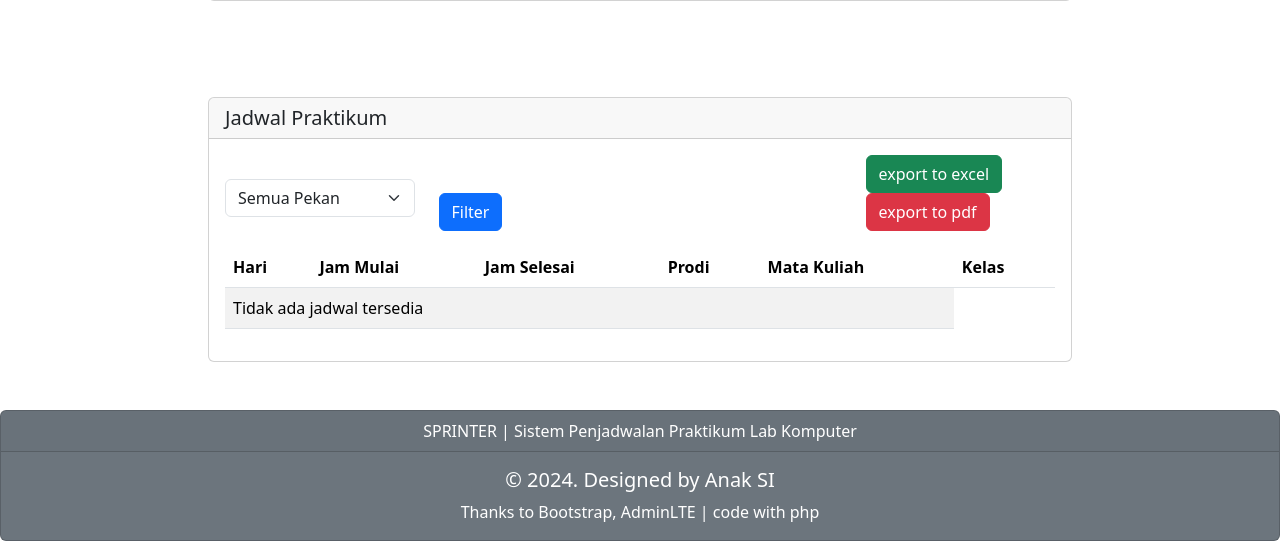
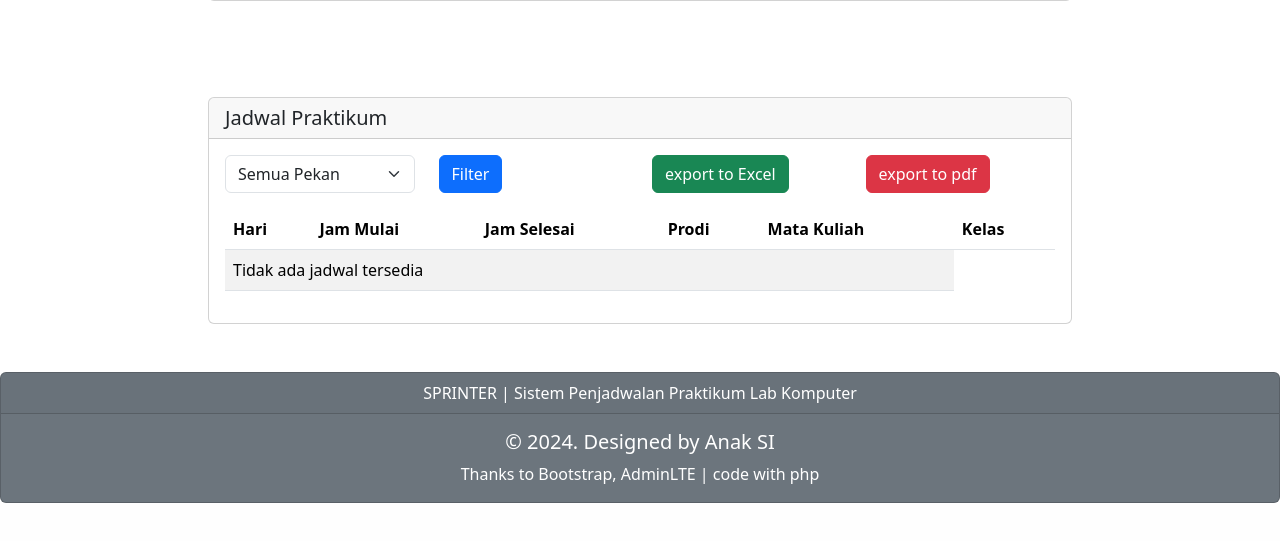
Before and after one commit to Achild29/SPRINTER, a PHP site: page /jadwal.php?pekan=1 in a window 1280 px wide. Shown: the part 1139-1680 px from the top of the page. After the commit the page ends 1642 px from the top, so only its background shows below. Run offline with PHP 8.4, Linux system fonts and the light colour scheme; the visitor is signed in with stand-in values (Sample User, id 1); data that the repository does not hold is empty.

Commit message:
re-adjust export buttons position (to wahyu: please check on your device)

```diff
--- a/SPRINTER/jadwal.php
+++ b/SPRINTER/jadwal.php
@@ -292,7 +292,7 @@
                     <div class="mb-3">
                         <form method="GET" action="">
                             <div class="row mb-3">
-                                <div class="col-md-3">
+                                <div class="col-md-3 d-flex align-items-end">
                                     <label for="pekan" class="form-label"></label>
                                     <select class="form-select" id="pekan" name="pekan">
                                         <option value="">Semua Pekan</option>
@@ -312,11 +312,13 @@
                                         ?>
                                     </select>
                                 </div>
-                                <div class="col-md-3 d-flex align-items-end">
+                                <div class="col-md-3">
                                     <button type="submit" class="btn btn-primary">Filter</button>
                                 </div>
                                 <div class="col-md-3 ms-auto">
-                                    <a href="jadwalxls.php?p=<?php echo ($_GET['pekan']) ?>" class="btn btn-success">export to excel</a>
+                                    <a href="jadwalxls.php?p=<?php echo ($_GET['pekan']) ?>" class="btn btn-success">export to Excel</a>
+                                </div>
+                                <div class="col-md-3 ms-auto">
                                     <a href="jadwalPdf.php?p=<?php echo ($_GET['pekan']) ?>" class="btn btn-danger">export to pdf</a>
                                 </div>
                             </div>
--- a/SPRINTER/lihatJadwal.php
+++ b/SPRINTER/lihatJadwal.php
@@ -88,7 +88,7 @@
                     <div class="mb-3">
                         <form method="GET" action="">
                             <div class="row mb-3">
-                                <div class="col-md-3">
+                                <div class="col-md-3 d-flex align-items-end">
                                     <label for="pekan" class="form-label"></label>
                                     <select class="form-select" id="pekan" name="pekan">
                                         <option value="">Semua Pekan</option>
@@ -108,11 +108,13 @@
                                         ?>
                                     </select>
                                 </div>
-                                <div class="col-md-3 d-flex align-items-end">
+                                <div class="col-md-3">
                                     <button type="submit" class="btn btn-primary">Filter</button>
                                 </div>
                                 <div class="col-md-3 ms-auto">
                                     <a href="jadwalxls.php?p=<?php echo ($_GET['pekan']) ?>" class="btn btn-success">export to Excel</a>
+                                </div>
+                                <div class="col-md-3 ms-auto">
                                     <a href="jadwalPdf.php?p=<?php echo ($_GET['pekan']) ?>" class="btn btn-danger">export to pdf</a>
                                 </div>
                             </div>
```
